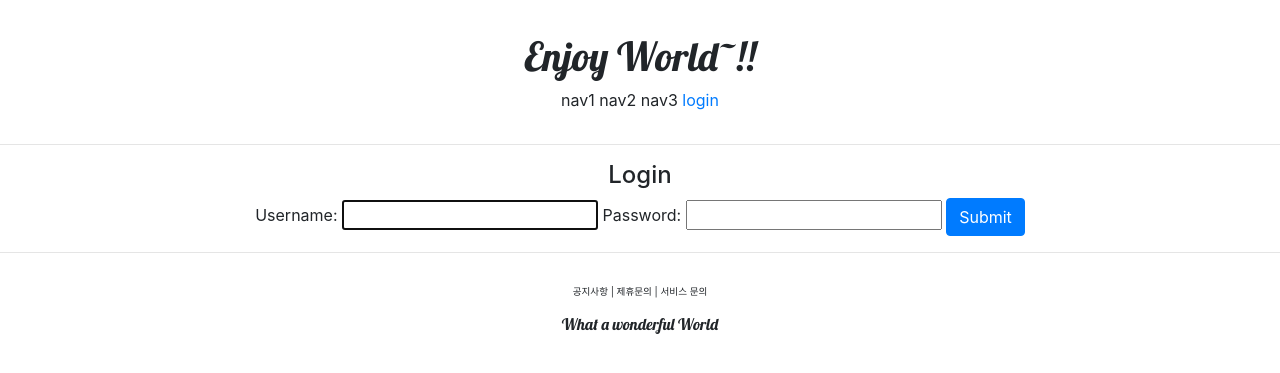
After one commit to JeeYz/Autumn_leaves, a Django app: page /account/login/ in a window 1280 px wide. The commit adds this page. Shown: the top 373 px of the page. Run offline with Django 4.2, Linux system fonts and the light colour scheme.

Commit message:
create login, logout page

```diff
--- /dev/null
+++ b/django_edu/djangoclass/accountapp/templates/accountapp/login.html
@@ -0,0 +1,25 @@
+{% extends 'base.html' %}
+
+{% block content %}
+
+
+  <div style="text-align: center;">
+
+    <div>
+      <h4>Login</h4>
+
+    </div>
+    <div>
+      <form method="post">
+
+        {% csrf_token %}
+        {{ form }}
+
+        <input type="submit" class="btn btn-primary">
+
+      </form>
+    </div>
+
+  </div>
+
+{% endblock %}
--- a/django_edu/djangoclass/accountapp/urls.py
+++ b/django_edu/djangoclass/accountapp/urls.py
@@ -1,3 +1,4 @@
+from django.contrib.auth.views import LoginView, LogoutView
 from django.urls import path
 # from accountapp.views import hello_world
 from .views import AccountCreateView, hello_world
@@ -7,5 +8,8 @@ app_name = "accountapp"
 urlpatterns = [
     path('hello_world/', hello_world, name='hello_world'),
 
+    path('login/', LoginView.as_view(template_name='accountapp/login.html'), name='login'),
+    path('logout/', LogoutView.as_view(), name='logout'),
+
     path('create/', AccountCreateView.as_view(), name='create'),
 ]
--- a/django_edu/djangoclass/djangoclass/settings.py
+++ b/django_edu/djangoclass/djangoclass/settings.py
@@ -14,6 +14,8 @@ from pathlib import Path
 
 import environ
 import os
+
+from django.urls import reverse_lazy
 
 env = environ.Env(
     # set casting, default value
@@ -143,3 +145,7 @@ STATICFILES_DIRS = [
 # https://docs.djangoproject.com/en/4.0/ref/settings/#default-auto-field
 
 DEFAULT_AUTO_FIELD = 'django.db.models.BigAutoField'
+
+
+LOGIN_REDIRECT_URL = reverse_lazy('accountapp:hello_world')
+LOGOUT_REDIRECT_URL = reverse_lazy('accountapp:login')
--- a/django_edu/djangoclass/templates/header.html
+++ b/django_edu/djangoclass/templates/header.html
@@ -8,7 +8,21 @@
         <span>nav1</span>
         <span>nav2</span>
         <span>nav3</span>
-        <span>nav4</span>
+
+        {% if not user.is_authenticated %}
+
+        <a href="{% url 'accountapp:login' %}?next={{ request.path }}">
+            <span>login</span>
+        </a>
+
+        {% else %}
+
+        <a href="{% url 'accountapp:logout' %}?next={{ request.path }}">
+            <span>logout</span>
+        </a>
+
+         {% endif %}
+
     </div>
 
 </div>
```
Also changed, not shown: django_edu/djangoclass/accountapp/templates/accountapp/logout.html (added).
